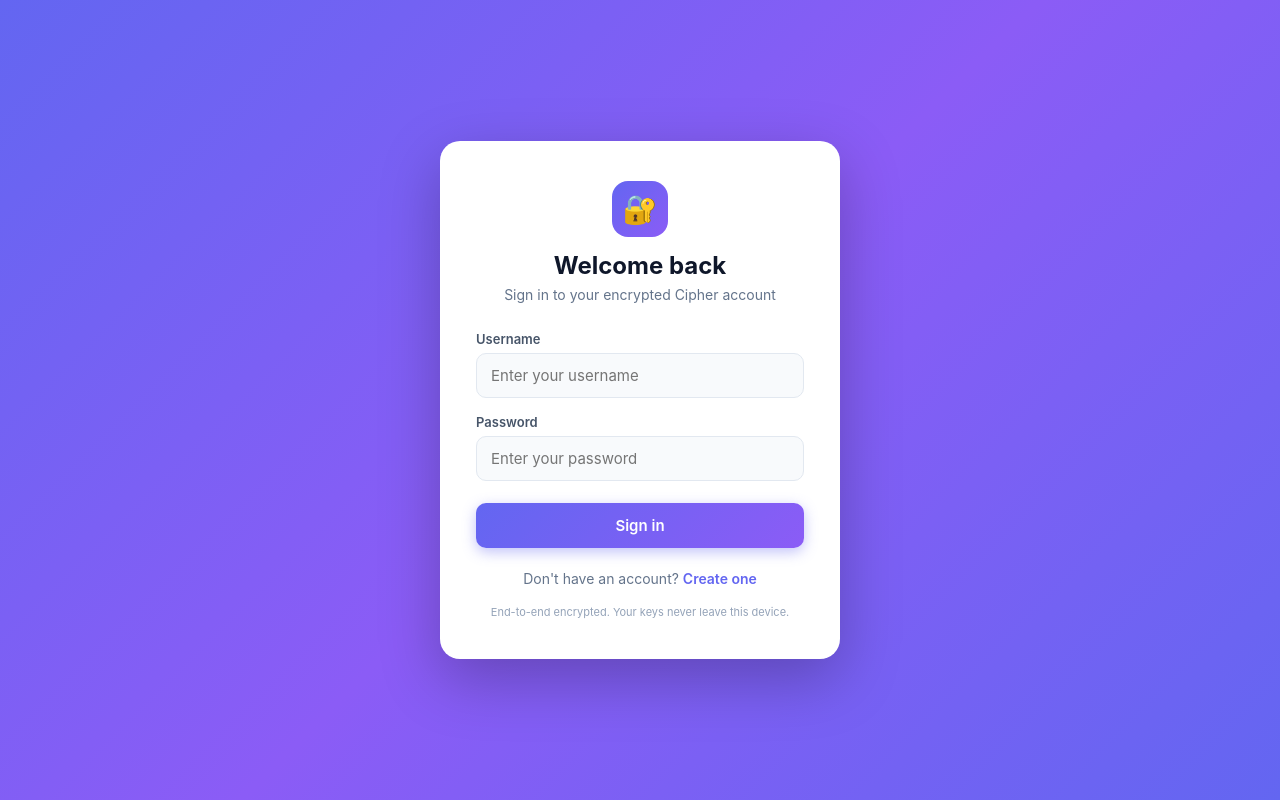
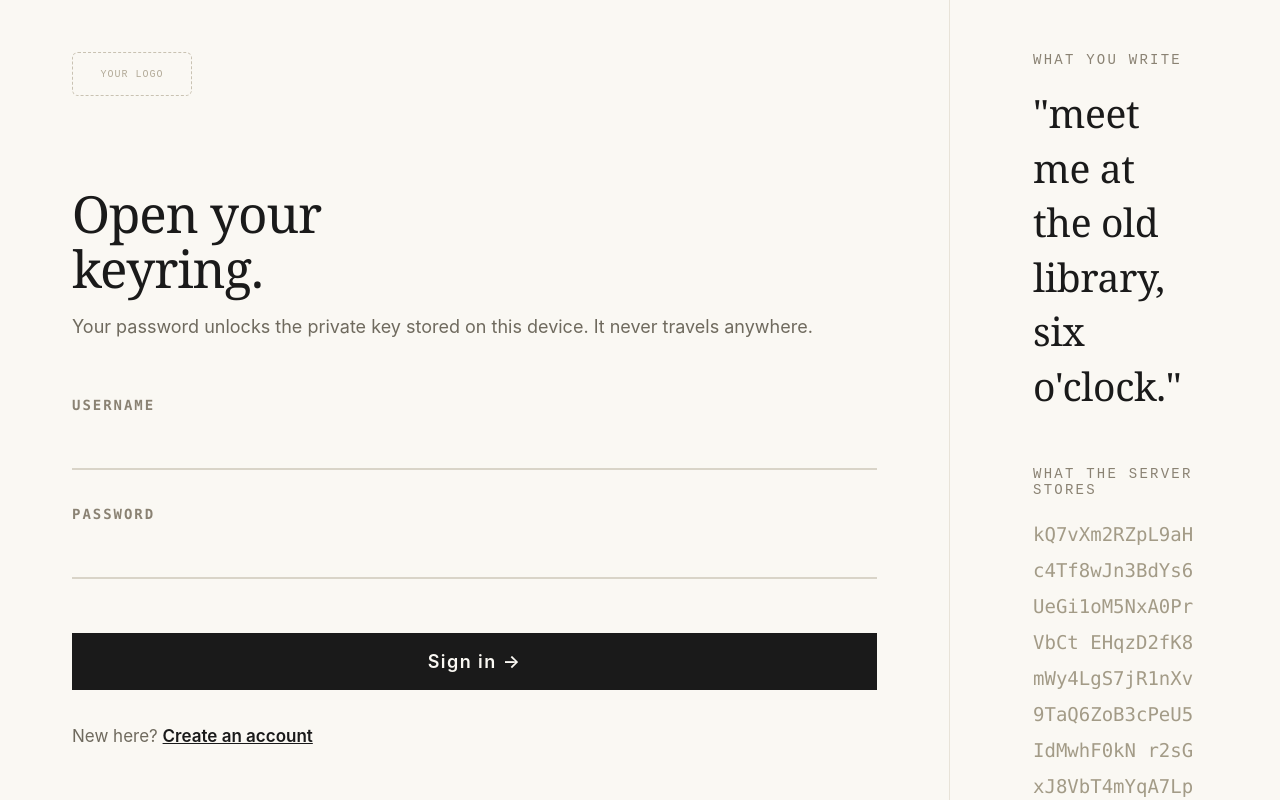
Before and after one commit to 88subarno88/cypher, a React (Vite) app in the folder client/: page /login in a window 1280 px wide. Built offline with nearby package versions, Linux system fonts and the light colour scheme.

Commit message:
improved login + register

```diff
--- a/client/src/pages/chat.tsx
+++ b/client/src/pages/chat.tsx
@@ -843,7 +843,7 @@
               background: "#f0f2f5",
             }}
           >
-            <div style={{ fontSize: "64px" }}>🔐</div>
+            <div style={{ fontSize: "64px" }}></div>
             <div
               style={{ fontSize: "22px", fontWeight: 300, color: "#41525d" }}
             >
@@ -853,7 +853,7 @@
               Select a chat or search for a user to begin
             </div>
             <div style={{ fontSize: "12px", marginTop: "8px" }}>
-              🔒 Your messages are end-to-end encrypted
+              Your messages are end-to-end encrypted
             </div>
           </div>
         )}
--- a/client/src/pages/login.tsx
+++ b/client/src/pages/login.tsx
@@ -52,26 +52,30 @@
     }
   };
 
+  // Underline-style inputs — editorial, not boxy
   const inputStyle = (name: string) => ({
     width: "100%",
-    padding: "12px 14px",
-    fontSize: "15px",
-    borderRadius: "10px",
-    border: `1.5px solid ${focused === name ? "#6366F1" : "#e2e8f0"}`,
+    padding: "13px 2px",
+    fontSize: "21px",
+    border: "none",
+    borderBottom: `2px solid ${focused === name ? "#1a1a1a" : "#d9d4c8"}`,
     outline: "none",
-    background: "#f8fafc",
-    color: "#0f172a",
-    transition: "border-color 0.15s, box-shadow 0.15s",
-    boxShadow: focused === name ? "0 0 0 3px rgba(99,102,241,0.15)" : "none",
+    background: "transparent",
+    color: "#1a1a1a",
+    transition: "border-color 0.2s",
     boxSizing: "border-box" as const,
+    fontFamily: "inherit",
   });
 
   const labelStyle = {
     display: "block",
-    fontSize: "13px",
+    fontSize: "14px",
     fontWeight: 600,
-    color: "#475569",
-    marginBottom: "6px",
+    letterSpacing: "0.14em",
+    textTransform: "uppercase" as const,
+    color: "#8a8273",
+    marginBottom: "4px",
+    fontFamily: "ui-monospace, 'SF Mono', Menlo, monospace",
   };
 
   return (
@@ -79,76 +83,91 @@
       style={{
         minHeight: "100vh",
         width: "100vw",
+        background: "#faf8f3",
+        color: "#1a1a1a",
         display: "flex",
-        alignItems: "center",
-        justifyContent: "center",
-        background:
-          "linear-gradient(135deg, #6366F1 0%, #8B5CF6 50%, #6366F1 100%)",
-        padding: "20px",
         boxSizing: "border-box",
+        fontFamily:
+          "-apple-system, BlinkMacSystemFont, 'Segoe UI', Roboto, sans-serif",
       }}
     >
+      {/* ════ LEFT COLUMN — form ════ */}
       <div
         style={{
-          width: "100%",
-          maxWidth: "400px",
-          background: "#fff",
-          borderRadius: "20px",
-          padding: "40px 36px",
-          boxShadow: "0 20px 60px rgba(0,0,0,0.25)",
+          width: "950px",
+          flexShrink: 0,
+          padding: "52px 72px 42px",
+          display: "flex",
+          flexDirection: "column",
+          boxSizing: "border-box",
+          borderRight: "1px solid #e8e3d8",
         }}
       >
-        {/* Brand */}
-        <div style={{ textAlign: "center", marginBottom: "28px" }}>
-          <div
-            style={{
-              width: 56,
-              height: 56,
-              borderRadius: "16px",
-              background: "linear-gradient(135deg, #6366F1, #8B5CF6)",
-              display: "flex",
-              alignItems: "center",
-              justifyContent: "center",
-              margin: "0 auto 14px",
-              fontSize: 28,
-            }}
-          >
-            🔐
-          </div>
-          <h1
-            style={{
-              margin: 0,
-              fontSize: "24px",
-              fontWeight: 700,
-              color: "#0f172a",
-            }}
-          >
-            Welcome back
-          </h1>
-          <p style={{ margin: "6px 0 0", fontSize: "14px", color: "#64748b" }}>
-            Sign in to your encrypted Cipher account
-          </p>
+        {/* ── Logo slot: replace this block with your logo ── */}
+        <div
+          style={{
+            width: "120px",
+            height: "44px",
+            border: "1.5px dashed #c9c2b2",
+            borderRadius: "6px",
+            display: "flex",
+            alignItems: "center",
+            justifyContent: "center",
+            fontSize: "10px",
+            letterSpacing: "0.1em",
+            color: "#b3ab99",
+            fontFamily: "ui-monospace, monospace",
+            marginBottom: "90px",
+          }}
+        >
+          YOUR LOGO
         </div>
+
+        <h1
+          style={{
+            fontFamily: "Georgia, 'Times New Roman', serif",
+            fontSize: "clamp(46px, 4vw, 58px)",
+            fontWeight: 400,
+            lineHeight: 1.08,
+            letterSpacing: "-0.02em",
+            margin: "0 0 16px",
+          }}
+        >
+          Open your
+          <br />
+          keyring.
+        </h1>
+        <p
+          style={{
+            fontSize: "18px",
+            color: "#6f6a5e",
+            margin: "0 0 56px",
+            lineHeight: 1.6,
+          }}
+        >
+          Your password unlocks the private key stored on this device. It never
+          travels anywhere.
+        </p>
 
         {error && (
           <div
             style={{
-              background: "#fef2f2",
-              color: "#991b1b",
-              padding: "11px 14px",
-              borderRadius: "10px",
-              fontSize: "13px",
-              marginBottom: "18px",
-              border: "1px solid #fee2e2",
+              borderLeft: "3px solid #b3433a",
+              background: "#f8ece9",
+              color: "#7c2d25",
+              padding: "13px 18px",
+              fontSize: "17px",
+              lineHeight: 1.5,
+              marginBottom: "30px",
             }}
           >
-            ⚠️ {error}
+            {error}
           </div>
         )}
 
         <form
           onSubmit={handleSubmit}
-          style={{ display: "flex", flexDirection: "column", gap: "16px" }}
+          style={{ display: "flex", flexDirection: "column", gap: "36px" }}
         >
           <div>
             <label htmlFor="username" style={labelStyle}>
@@ -161,7 +180,6 @@
               onChange={(e) => setUsername(e.target.value)}
               onFocus={() => setFocused("username")}
               onBlur={() => setFocused(null)}
-              placeholder="Enter your username"
               required
               style={inputStyle("username")}
             />
@@ -178,7 +196,6 @@
               onChange={(e) => setPassword(e.target.value)}
               onFocus={() => setFocused("password")}
               onBlur={() => setFocused(null)}
-              placeholder="Enter your password"
               required
               style={inputStyle("password")}
             />
@@ -188,56 +205,191 @@
             type="submit"
             disabled={isLoading}
             style={{
-              marginTop: "6px",
-              padding: "13px",
-              fontSize: "15px",
+              marginTop: "18px",
+              padding: "18px",
+              fontSize: "18px",
               fontWeight: 600,
-              color: "#fff",
+              letterSpacing: "0.08em",
+              color: "#faf8f3",
+              background: isLoading ? "#8a8273" : "#1a1a1a",
               border: "none",
-              borderRadius: "10px",
-              cursor: isLoading ? "not-allowed" : "pointer",
-              background: isLoading
-                ? "#a5b4fc"
-                : "linear-gradient(135deg, #6366F1, #8B5CF6)",
-              boxShadow: "0 4px 14px rgba(99,102,241,0.4)",
-              transition: "opacity 0.15s",
+              cursor: isLoading ? "wait" : "pointer",
+              alignSelf: "stretch",
             }}
           >
-            {isLoading ? "Signing in..." : "Sign in"}
+            {isLoading ? "Unlocking…" : "Sign in →"}
           </button>
         </form>
 
-        <p
-          style={{
-            textAlign: "center",
-            marginTop: "22px",
-            fontSize: "14px",
-            color: "#64748b",
-          }}
-        >
-          Don't have an account?{" "}
+        <p style={{ fontSize: "17px", color: "#6f6a5e", marginTop: "36px" }}>
+          New here?{" "}
           <Link
             to="/register"
             style={{
-              color: "#6366F1",
+              color: "#1a1a1a",
               fontWeight: 600,
-              textDecoration: "none",
+              textDecoration: "underline",
             }}
           >
-            Create one
+            Create an account
           </Link>
         </p>
 
+        <div style={{ flex: 1 }} />
+
         <p
           style={{
-            textAlign: "center",
-            marginTop: "18px",
-            fontSize: "11px",
-            color: "#94a3b8",
+            fontSize: "14px",
+            letterSpacing: "0.08em",
+            color: "#b3ab99",
+            fontFamily: "ui-monospace, monospace",
+            margin: 0,
           }}
         >
-          End-to-end encrypted. Your keys never leave this device.
+          RSA-OAEP 4096 · AES-256-GCM · zero-knowledge server
         </p>
+      </div>
+
+      {/* ════ RIGHT PANEL — the cipher itself, as decoration ════ */}
+      <div
+        style={{
+          flex: 1,
+          padding: "52px 83px",
+          display: "flex",
+          flexDirection: "column",
+          justifyContent: "center",
+          boxSizing: "border-box",
+          minWidth: 0,
+        }}
+      >
+        <div style={{ maxWidth: "832px" }}>
+          <p
+            style={{
+              fontSize: "14px",
+              letterSpacing: "0.16em",
+              color: "#8a8273",
+              fontFamily: "ui-monospace, monospace",
+              margin: "0 0 18px",
+            }}
+          >
+            WHAT YOU WRITE
+          </p>
+          <p
+            style={{
+              fontFamily: "Georgia, serif",
+              fontSize: "39px",
+              lineHeight: 1.4,
+              letterSpacing: "-0.01em",
+              margin: "0 0 52px",
+              color: "#1a1a1a",
+            }}
+          >
+            "meet me at the old library, six o'clock."
+          </p>
+
+          <p
+            style={{
+              fontSize: "14px",
+              letterSpacing: "0.16em",
+              color: "#8a8273",
+              fontFamily: "ui-monospace, monospace",
+              margin: "0 0 18px",
+            }}
+          >
+            WHAT THE SERVER STORES
+          </p>
+          <p
+            style={{
+              fontFamily: "ui-monospace, 'SF Mono', Menlo, monospace",
+              fontSize: "19px",
+              lineHeight: 1.9,
+              margin: 0,
+              color: "#a39b87",
+              wordBreak: "break-all",
+            }}
+          >
+            kQ7vXm2RZpL9aHc4Tf8wJn3BdYs6UeGi1oM5NxA0PrVbCt
+            EHqzD2fK8mWy4LgS7jR1nXv9TaQ6ZoB3cPeU5IdMwhF0kN
+            r2sGxJ8VbT4mYqA7LpEzCi6WnH3fKdR9oS1uM5XgNjQ0Pe
+          </p>
+
+          <div
+            style={{
+              marginTop: "73px",
+              paddingTop: "31px",
+              borderTop: "1px solid #e8e3d8",
+              display: "flex",
+              gap: "62px",
+            }}
+          >
+            <div>
+              <p
+                style={{
+                  fontFamily: "Georgia, serif",
+                  fontSize: "29px",
+                  margin: "0 0 6px",
+                }}
+              >
+                600,000
+              </p>
+              <p
+                style={{
+                  fontSize: "14px",
+                  letterSpacing: "0.08em",
+                  color: "#8a8273",
+                  margin: 0,
+                  fontFamily: "ui-monospace, monospace",
+                }}
+              >
+                PBKDF2 ITERATIONS
+              </p>
+            </div>
+            <div>
+              <p
+                style={{
+                  fontFamily: "Georgia, serif",
+                  fontSize: "29px",
+                  margin: "0 0 6px",
+                }}
+              >
+                4096-bit
+              </p>
+              <p
+                style={{
+                  fontSize: "14px",
+                  letterSpacing: "0.08em",
+                  color: "#8a8273",
+                  margin: 0,
+                  fontFamily: "ui-monospace, monospace",
+                }}
+              >
+                RSA KEY PAIR
+              </p>
+            </div>
+            <div>
+              <p
+                style={{
+                  fontFamily: "Georgia, serif",
+                  fontSize: "29px",
+                  margin: "0 0 6px",
+                }}
+              >
+                0
+              </p>
+              <p
+                style={{
+                  fontSize: "14px",
+                  letterSpacing: "0.08em",
+                  color: "#8a8273",
+                  margin: 0,
+                  fontFamily: "ui-monospace, monospace",
+                }}
+              >
+                KEYS ON THE SERVER
+              </p>
+            </div>
+          </div>
+        </div>
       </div>
     </div>
   );
--- a/client/src/pages/register.tsx
+++ b/client/src/pages/register.tsx
@@ -53,100 +53,231 @@
 
   const inputStyle = (name: string) => ({
     width: "100%",
-    padding: "12px 14px",
-    fontSize: "15px",
-    borderRadius: "10px",
-    border: `1.5px solid ${focused === name ? "#6366F1" : "#e2e8f0"}`,
+    padding: "21px 2px",
+    fontSize: "23px",
+    border: "none",
+    borderBottom: `2px solid ${focused === name ? "#1a1a1a" : "#d9d4c8"}`,
     outline: "none",
-    background: "#f8fafc",
-    color: "#0f172a",
-    transition: "border-color 0.15s, box-shadow 0.15s",
-    boxShadow: focused === name ? "0 0 0 3px rgba(99,102,241,0.15)" : "none",
+    background: "transparent",
+    color: "#1a1a1a",
+    transition: "border-color 0.2s",
     boxSizing: "border-box" as const,
+    fontFamily: "inherit",
   });
 
   const labelStyle = {
     display: "block",
-    fontSize: "13px",
+    fontSize: "16px",
     fontWeight: 600,
-    color: "#475569",
-    marginBottom: "6px",
+    letterSpacing: "0.14em",
+    textTransform: "uppercase" as const,
+    color: "#8a8273",
+    marginBottom: "8px",
+    fontFamily: "ui-monospace, 'SF Mono', Menlo, monospace",
   };
+
+  // The three real steps that happen on this page — structure as information
+  const steps = [
+    {
+      title: "A key pair is forged in your browser",
+      body: "4096-bit RSA, generated by your own machine. The private half is yours alone.",
+    },
+    {
+      title: "Your password becomes a lock",
+      body: "Stretched through 600,000 rounds of PBKDF2, it seals the private key inside this device.",
+    },
+    {
+      title: "Only the public half leaves",
+      body: "The server learns your username and public key — and nothing else, ever.",
+    },
+  ];
 
   return (
     <div
       style={{
         minHeight: "100vh",
         width: "100vw",
+        background: "#faf8f3",
+        color: "#1a1a1a",
+        display: "flex",
+        boxSizing: "border-box",
+        fontFamily:
+          "-apple-system, BlinkMacSystemFont, 'Segoe UI', Roboto, sans-serif",
+      }}
+    >
+      {/* ════ LEFT PANEL — what happens when you register ════ */}
+      <div
+        style={{
+          flex: 1,
+          padding: "20px 44px",
+          display: "flex",
+          flexDirection: "column",
+          boxSizing: "border-box",
+          minWidth: 0,
+          borderRight: "1px solid #e8e3d8",
+        }}
+      >
+        {/* ── Logo slot: replace this block with your logo ── */}
+        <div
+          style={{
+            width: "120px",
+            height: "44px",
+            border: "1.5px dashed #c9c2b2",
+            borderRadius: "6px",
             display: "flex",
             alignItems: "center",
             justifyContent: "center",
-        background:
-          "linear-gradient(135deg, #8B5CF6 0%, #6366F1 50%, #8B5CF6 100%)",
-        padding: "20px",
+            fontSize: "10px",
+            letterSpacing: "0.1em",
+            color: "#b3ab99",
+            fontFamily: "ui-monospace, monospace",
+            marginBottom: "60px",
+          }}
+        >
+          YOUR LOGO
+        </div>
+
+        <div style={{ maxWidth: "728px", margin: "auto 0" }}>
+          <p
+            style={{
+              fontSize: "clamp(49px, 5.5vw, 73px)",
+              fontWeight: 500,
+              letterSpacing: "0.04em",
+              lineHeight: 1.08,
+              color: "#8a8273",
+              fontFamily: "ui-monospace, monospace",
+              margin: "0 0 56px",
+            }}
+          >
+            WHAT HAPPENS WHEN YOU JOIN
+          </p>
+
+          {steps.map((s, i) => (
+            <div
+              key={s.title}
+              style={{
+                display: "flex",
+                gap: "29px",
+                paddingBottom: i < steps.length - 1 ? "34px" : 0,
+                marginBottom: i < steps.length - 1 ? "34px" : 0,
+                borderBottom:
+                  i < steps.length - 1 ? "1px solid #e8e3d8" : "none",
+              }}
+            >
+              <span
+                style={{
+                  fontFamily: "Georgia, serif",
+                  fontSize: "39px",
+                  fontWeight: 400,
+                  color: "#c9c2b2",
+                  lineHeight: 1,
+                  flexShrink: 0,
+                  width: "44px",
+                }}
+              >
+                {i + 1}
+              </span>
+              <div>
+                <p
+                  style={{
+                    fontFamily: "Georgia, serif",
+                    fontSize: "26px",
+                    fontWeight: 400,
+                    margin: "0 0 9px",
+                    lineHeight: 1.35,
+                    letterSpacing: "-0.005em",
+                  }}
+                >
+                  {s.title}
+                </p>
+                <p
+                  style={{
+                    fontSize: "18px",
+                    color: "#6f6a5e",
+                    margin: 0,
+                    lineHeight: 1.65,
+                  }}
+                >
+                  {s.body}
+                </p>
+              </div>
+            </div>
+          ))}
+        </div>
+
+        <p
+          style={{
+            fontSize: "14px",
+            letterSpacing: "0.08em",
+            color: "#b3ab99",
+            fontFamily: "ui-monospace, monospace",
+            margin: "52px 0 0",
+          }}
+        >
+          RSA-OAEP 4096 · AES-256-GCM · zero-knowledge server
+        </p>
+      </div>
+
+      {/* ════ RIGHT COLUMN — the form ════ */}
+      <div
+        style={{
+          width: "1000px",
+          flexShrink: 0,
+          padding: "40px 56px 32px",
+          display: "flex",
+          flexDirection: "column",
+          justifyContent: "center",
           boxSizing: "border-box",
         }}
       >
-      <div
+        {/* Inner cap keeps the form a comfortable reading width inside the wide column */}
+        <div style={{ width: "100%", maxWidth: "832px" }}>
+          <h1
             style={{
-          width: "100%",
-          maxWidth: "400px",
-          background: "#fff",
-          borderRadius: "20px",
-          padding: "40px 36px",
-          boxShadow: "0 20px 60px rgba(0,0,0,0.25)",
+              fontFamily: "Georgia, 'Times New Roman', serif",
+              fontSize: "clamp(62px, 5.7vw, 88px)",
+              fontWeight: 400,
+              lineHeight: 1.05,
+              letterSpacing: "-0.02em",
+              margin: "0 0 24px",
             }}
           >
-        <div style={{ textAlign: "center", marginBottom: "28px" }}>
-          <div
+            Forge your
+            <br />
+            keys.
+          </h1>
+          <p
             style={{
-              width: 56,
-              height: 56,
-              borderRadius: "16px",
-              background: "linear-gradient(135deg, #8B5CF6, #6366F1)",
-              display: "flex",
-              alignItems: "center",
-              justifyContent: "center",
-              margin: "0 auto 14px",
-              fontSize: 28,
+              fontSize: "22px",
+              color: "#6f6a5e",
+              margin: "0 0 62px",
+              lineHeight: 1.6,
+              maxWidth: "48ch",
             }}
           >
-            🔐
-          </div>
-          <h1
-            style={{
-              margin: 0,
-              fontSize: "24px",
-              fontWeight: 700,
-              color: "#0f172a",
-            }}
-          >
-            Create your account
-          </h1>
-          <p style={{ margin: "6px 0 0", fontSize: "14px", color: "#64748b" }}>
-            Join Cipher — private, end-to-end encrypted messaging
+            Pick a name and a password you won't forget — it's the only thing
+            that can ever unlock your messages.
           </p>
-        </div>
 
           {error && (
             <div
               style={{
-              background: "#fef2f2",
-              color: "#991b1b",
-              padding: "11px 14px",
-              borderRadius: "10px",
+                borderLeft: "3px solid #b3433a",
+                background: "#f8ece9",
+                color: "#7c2d25",
+                padding: "10px 14px",
                 fontSize: "13px",
-              marginBottom: "18px",
-              border: "1px solid #fee2e2",
+                lineHeight: 1.5,
+                marginBottom: "24px",
               }}
             >
-            ⚠️ {error}
+              {error}
             </div>
           )}
 
           <form
             onSubmit={handleSubmit}
-          style={{ display: "flex", flexDirection: "column", gap: "16px" }}
+            style={{ display: "flex", flexDirection: "column", gap: "44px" }}
           >
             <div>
               <label htmlFor="username" style={labelStyle}>
@@ -159,7 +290,7 @@
                 onChange={(e) => setUsername(e.target.value)}
                 onFocus={() => setFocused("username")}
                 onBlur={() => setFocused(null)}
-              placeholder="Choose a username (3+ characters)"
+                placeholder="3+ characters"
                 required
                 style={inputStyle("username")}
               />
@@ -176,7 +307,7 @@
                 onChange={(e) => setPassword(e.target.value)}
                 onFocus={() => setFocused("password")}
                 onBlur={() => setFocused(null)}
-              placeholder="Create a password (8+ characters)"
+                placeholder="8+ characters — unrecoverable if lost"
                 required
                 style={inputStyle("password")}
               />
@@ -186,57 +317,36 @@
               type="submit"
               disabled={isLoading}
               style={{
-              marginTop: "6px",
-              padding: "13px",
-              fontSize: "15px",
+                marginTop: "24px",
+                padding: "23px",
+                fontSize: "21px",
                 fontWeight: 600,
-              color: "#fff",
+                letterSpacing: "0.08em",
+                color: "#faf8f3",
+                background: isLoading ? "#8a8273" : "#1a1a1a",
                 border: "none",
-              borderRadius: "10px",
-              cursor: isLoading ? "not-allowed" : "pointer",
-              background: isLoading
-                ? "#c4b5fd"
-                : "linear-gradient(135deg, #8B5CF6, #6366F1)",
-              boxShadow: "0 4px 14px rgba(139,92,246,0.4)",
-              transition: "opacity 0.15s",
+                cursor: isLoading ? "wait" : "pointer",
+                alignSelf: "stretch",
               }}
             >
-            {isLoading ? "Creating account..." : "Create account"}
+              {isLoading ? "Forging keys…" : "Create account →"}
             </button>
           </form>
 
-        <p
-          style={{
-            textAlign: "center",
-            marginTop: "22px",
-            fontSize: "14px",
-            color: "#64748b",
-          }}
-        >
-          Already have an account?{" "}
+          <p style={{ fontSize: "20px", color: "#6f6a5e", marginTop: "42px" }}>
+            Already have a keyring?{" "}
             <Link
               to="/login"
               style={{
-              color: "#6366F1",
+                color: "#1a1a1a",
                 fontWeight: 600,
-              textDecoration: "none",
+                textDecoration: "underline",
               }}
             >
               Sign in
             </Link>
           </p>
-
-        <p
-          style={{
-            textAlign: "center",
-            marginTop: "18px",
-            fontSize: "11px",
-            color: "#94a3b8",
-          }}
-        >
-           Your encryption keys are generated locally and never sent to the
-          server.
-        </p>
+        </div>
       </div>
     </div>
   );
```
Lines whose indentation alone changed are shown as unchanged.
